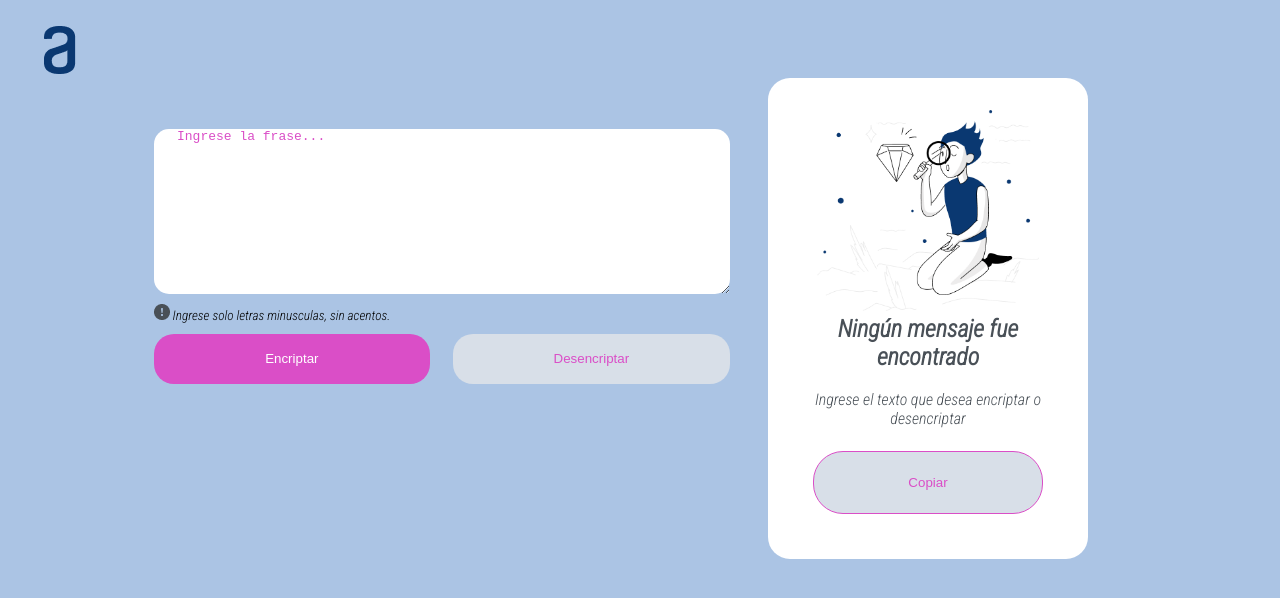
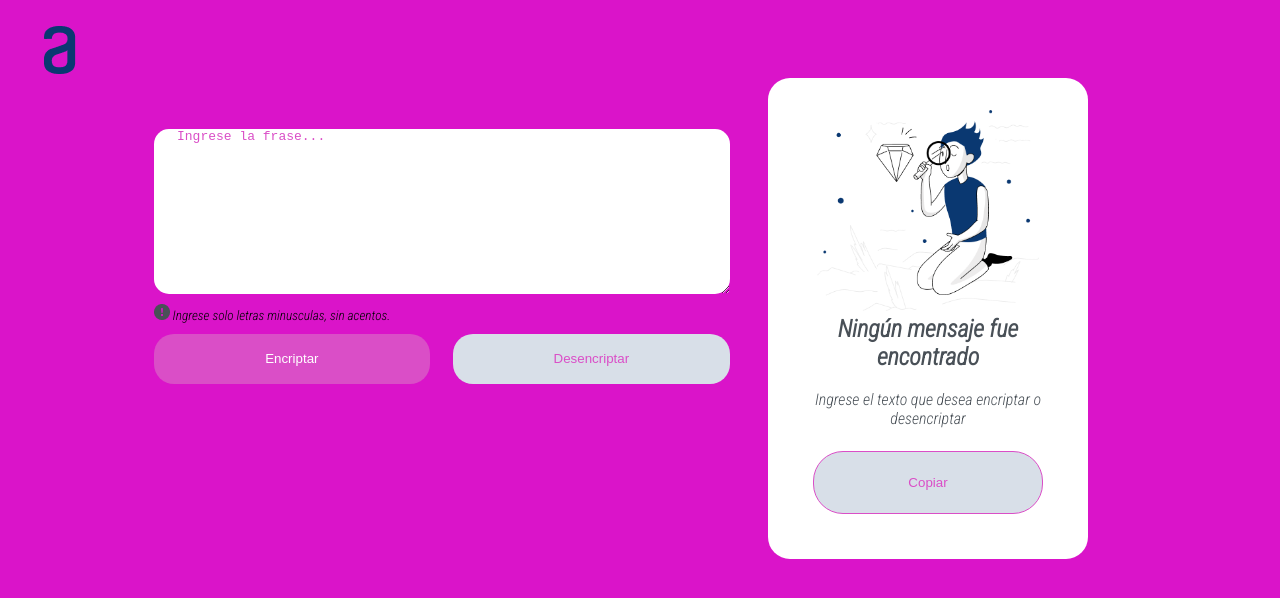
Before and after one commit to Marja17/EncripatadorTexto, a plain HTML site: page index.html in a window 1280 px wide. Drawn offline with Linux system fonts and the light colour scheme.

Commit message:
cambio colores

```diff
--- a/assets/css/style.css
+++ b/assets/css/style.css
@@ -9,7 +9,7 @@
 }
 
 body {
-    background-color: #abc4e4;
+    background-color: #da14c9;
 }
 
 .main {
```
